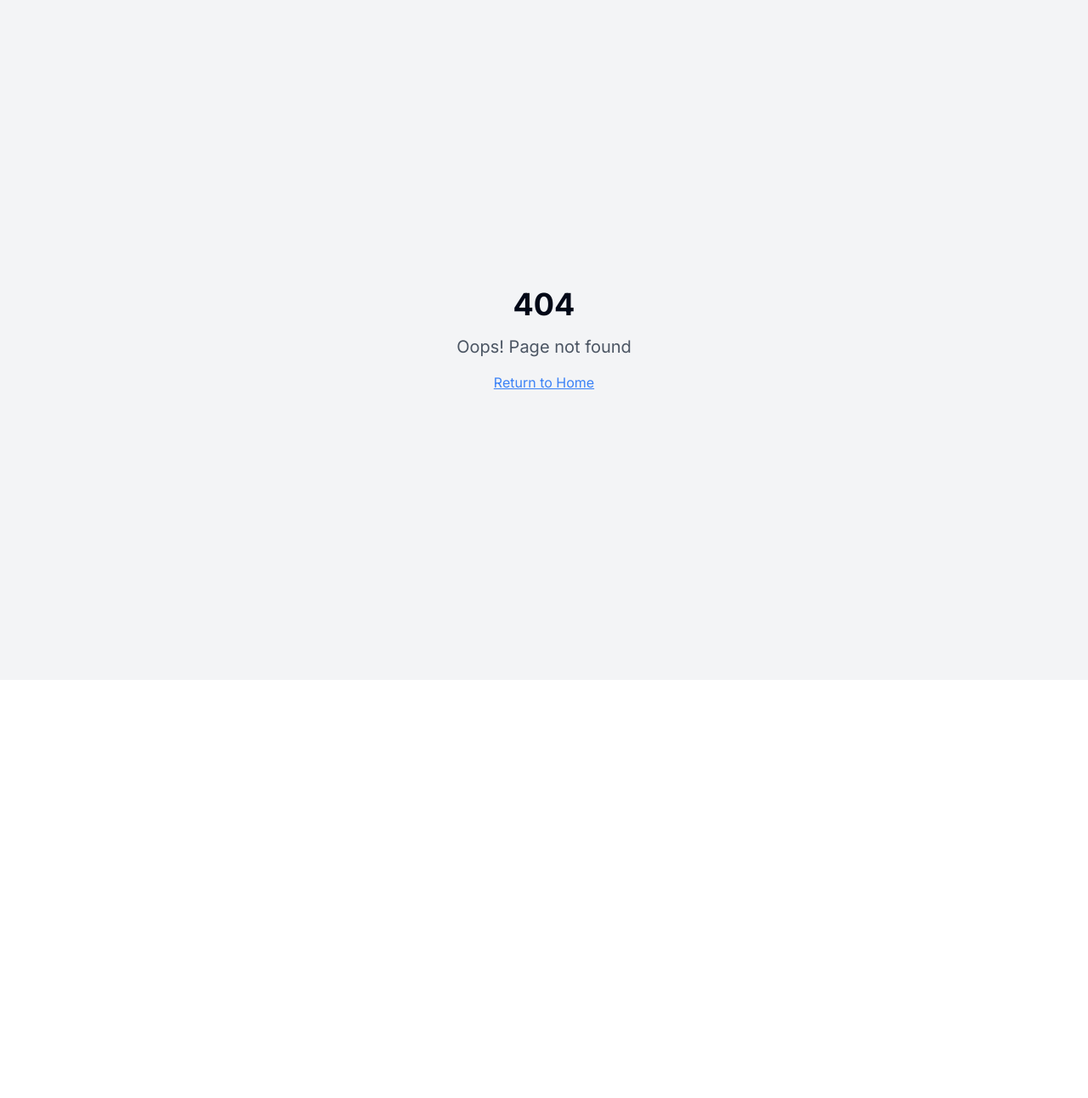
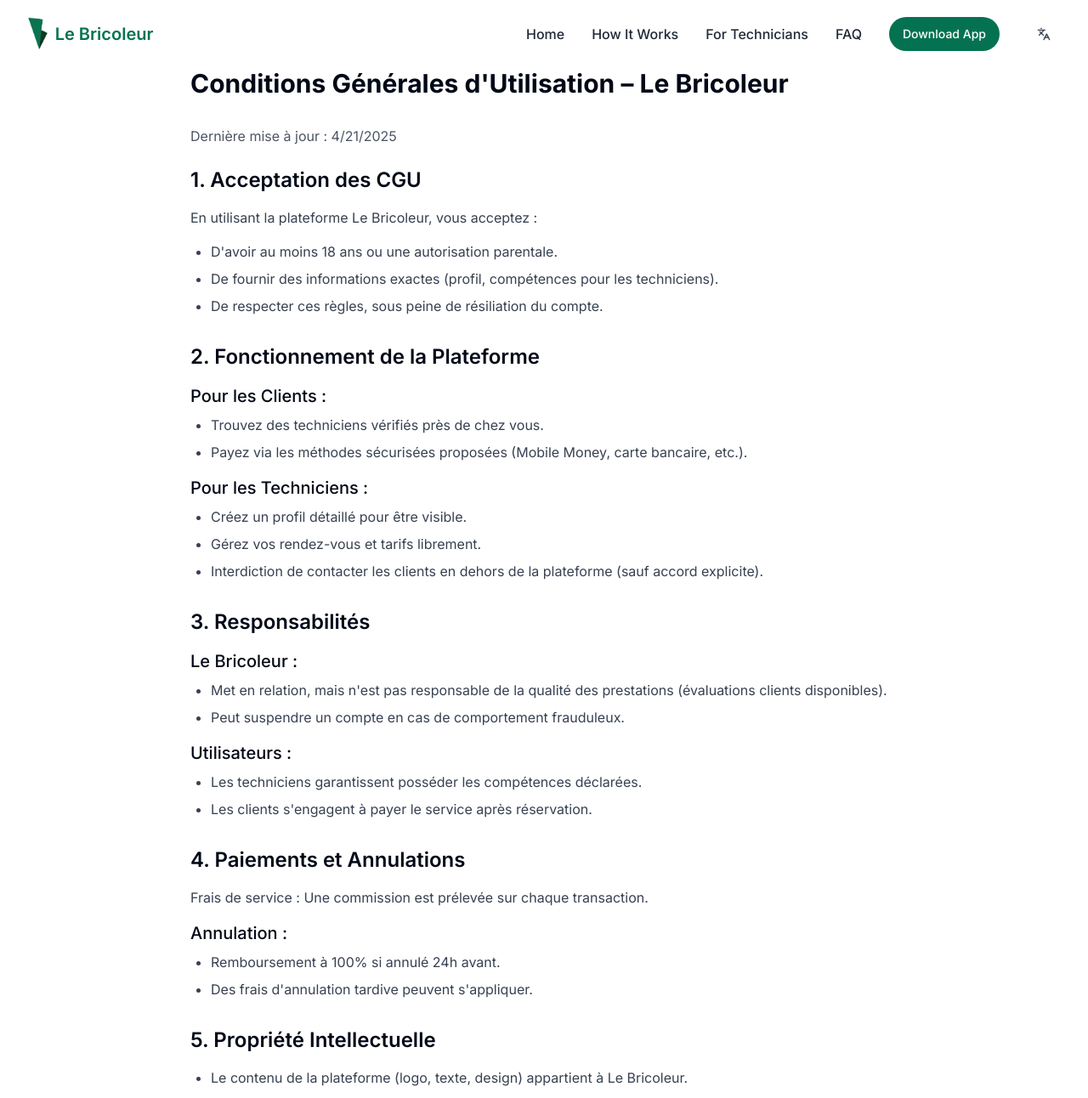
Before and after one commit to ledoux25/bricoleur-home-hub, a React (Vite) app: page /terms-of-service in a window 1280 px wide. Before the commit this address had no page. Shown: the top 1292 px of the page at 85% size. Before the commit the page ends 800 px from the top, so only its background shows below. Built offline with nearby package versions, Linux system fonts and the light colour scheme.

Commit message:
Add Terms of Service page
Implement the Terms of Service page with the provided content and ensure navigation is functional across all pages.

```diff
--- a/src/App.tsx
+++ b/src/App.tsx
@@ -7,6 +7,7 @@ import { BrowserRouter, Routes, Route } from "react-router-dom";
 import { LanguageProvider } from "./contexts/LanguageContext";
 import Index from "./pages/Index";
 import PrivacyPolicy from "./pages/PrivacyPolicy";
+import TermsOfService from "./pages/TermsOfService";
 import NotFound from "./pages/NotFound";
 import 'leaflet/dist/leaflet.css';
 
@@ -22,6 +23,7 @@ const App = () => (
           <Routes>
             <Route path="/" element={<Index />} />
             <Route path="/privacy-policy" element={<PrivacyPolicy />} />
+            <Route path="/terms-of-service" element={<TermsOfService />} />
             <Route path="*" element={<NotFound />} />
           </Routes>
         </BrowserRouter>
--- a/src/components/Footer.tsx
+++ b/src/components/Footer.tsx
@@ -87,9 +87,9 @@ const Footer = () => {
             &copy; {new Date().getFullYear()} Le Bricoleur. All rights reserved.
           </p>
           <div className="flex flex-wrap justify-center gap-x-6 gap-y-2">
-            <a href="#" className="text-white/60 hover:text-white text-sm transition-colors">
+            <Link to="/terms-of-service" className="text-white/60 hover:text-white text-sm transition-colors">
               Terms of Service
-            </a>
+            </Link>
             <Link to="/privacy-policy" className="text-white/60 hover:text-white text-sm transition-colors">
               Privacy Policy
             </Link>
--- /dev/null
+++ b/src/pages/TermsOfService.tsx
@@ -0,0 +1,126 @@
+
+import React from 'react';
+import Navbar from '@/components/Navbar';
+import Footer from '@/components/Footer';
+
+const TermsOfService = () => {
+  return (
+    <div className="min-h-screen">
+      <Navbar />
+      <main className="py-20 px-4">
+        <div className="bricoleur-container max-w-4xl mx-auto">
+          <h1 className="text-3xl font-bold mb-8">Conditions Générales d'Utilisation – Le Bricoleur</h1>
+          <p className="text-gray-600 mb-6">Dernière mise à jour : 4/21/2025</p>
+
+          <section className="mb-8">
+            <h2 className="text-2xl font-semibold mb-4">1. Acceptation des CGU</h2>
+            <p className="text-gray-700 mb-4">En utilisant la plateforme Le Bricoleur, vous acceptez :</p>
+            <ul className="list-disc pl-6 text-gray-700 space-y-2">
+              <li>D'avoir au moins 18 ans ou une autorisation parentale.</li>
+              <li>De fournir des informations exactes (profil, compétences pour les techniciens).</li>
+              <li>De respecter ces règles, sous peine de résiliation du compte.</li>
+            </ul>
+          </section>
+
+          <section className="mb-8">
+            <h2 className="text-2xl font-semibold mb-4">2. Fonctionnement de la Plateforme</h2>
+            <div className="space-y-4">
+              <div>
+                <h3 className="text-xl font-medium mb-2">Pour les Clients :</h3>
+                <ul className="list-disc pl-6 text-gray-700 space-y-2">
+                  <li>Trouvez des techniciens vérifiés près de chez vous.</li>
+                  <li>Payez via les méthodes sécurisées proposées (Mobile Money, carte bancaire, etc.).</li>
+                </ul>
+              </div>
+              <div>
+                <h3 className="text-xl font-medium mb-2">Pour les Techniciens :</h3>
+                <ul className="list-disc pl-6 text-gray-700 space-y-2">
+                  <li>Créez un profil détaillé pour être visible.</li>
+                  <li>Gérez vos rendez-vous et tarifs librement.</li>
+                  <li>Interdiction de contacter les clients en dehors de la plateforme (sauf accord explicite).</li>
+                </ul>
+              </div>
+            </div>
+          </section>
+
+          <section className="mb-8">
+            <h2 className="text-2xl font-semibold mb-4">3. Responsabilités</h2>
+            <div className="space-y-4">
+              <div>
+                <h3 className="text-xl font-medium mb-2">Le Bricoleur :</h3>
+                <ul className="list-disc pl-6 text-gray-700 space-y-2">
+                  <li>Met en relation, mais n'est pas responsable de la qualité des prestations (évaluations clients disponibles).</li>
+                  <li>Peut suspendre un compte en cas de comportement frauduleux.</li>
+                </ul>
+              </div>
+              <div>
+                <h3 className="text-xl font-medium mb-2">Utilisateurs :</h3>
+                <ul className="list-disc pl-6 text-gray-700 space-y-2">
+                  <li>Les techniciens garantissent posséder les compétences déclarées.</li>
+                  <li>Les clients s'engagent à payer le service après réservation.</li>
+                </ul>
+              </div>
+            </div>
+          </section>
+
+          <section className="mb-8">
+            <h2 className="text-2xl font-semibold mb-4">4. Paiements et Annulations</h2>
+            <p className="text-gray-700 mb-4">Frais de service : Une commission est prélevée sur chaque transaction.</p>
+            <div>
+              <h3 className="text-xl font-medium mb-2">Annulation :</h3>
+              <ul className="list-disc pl-6 text-gray-700 space-y-2">
+                <li>Remboursement à 100% si annulé 24h avant.</li>
+                <li>Des frais d'annulation tardive peuvent s'appliquer.</li>
+              </ul>
+            </div>
+          </section>
+
+          <section className="mb-8">
+            <h2 className="text-2xl font-semibold mb-4">5. Propriété Intellectuelle</h2>
+            <ul className="list-disc pl-6 text-gray-700 space-y-2">
+              <li>Le contenu de la plateforme (logo, texte, design) appartient à Le Bricoleur.</li>
+              <li>Interdiction de copier ou revendre les données des utilisateurs.</li>
+            </ul>
+          </section>
+
+          <section className="mb-8">
+            <h2 className="text-2xl font-semibold mb-4">6. Résiliation</h2>
+            <p className="text-gray-700 mb-4">Vous pouvez supprimer votre compte à tout moment.</p>
+            <p className="text-gray-700 mb-2">Le Bricoleur peut bannir un utilisateur pour :</p>
+            <ul className="list-disc pl-6 text-gray-700 space-y-2">
+              <li>Fausse identité.</li>
+              <li>Non-respect des rendez-vous.</li>
+              <li>Harcelement ou fraude.</li>
+            </ul>
+          </section>
+
+          <section className="mb-8">
+            <h2 className="text-2xl font-semibold mb-4">7. Litiges et Droit Applicable</h2>
+            <ul className="list-disc pl-6 text-gray-700 space-y-2">
+              <li>En cas de conflit, privilégiez le contact amiable via : contact@lebricoleur.cm.</li>
+              <li>Si échec, les tribunaux camerounais seront compétents.</li>
+            </ul>
+          </section>
+
+          <section className="mb-8">
+            <h2 className="text-2xl font-semibold mb-4">8. Modifications des CGU</h2>
+            <p className="text-gray-700">
+              Les utilisateurs seront prévenus par email ou notification sur la plateforme en cas de changement.
+            </p>
+          </section>
+
+          <section className="mb-8">
+            <h2 className="text-2xl font-semibold mb-4">9. Contact</h2>
+            <ul className="list-none text-gray-700">
+              <li>Email : contact@lebricoleur.cm</li>
+              <li>Adresse : Bonamoussadi, Douala</li>
+            </ul>
+          </section>
+        </div>
+      </main>
+      <Footer />
+    </div>
+  );
+};
+
+export default TermsOfService;
```
